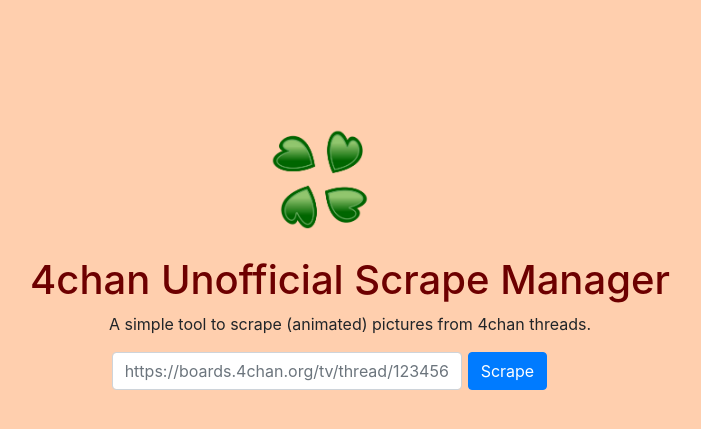
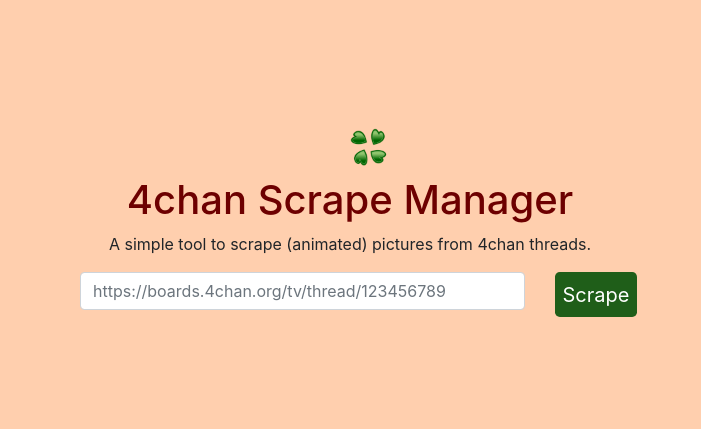
Before and after one commit to apluisandbox/4chan-scrape-manager, a web app: file index.html in a window 1280 px wide. Shown: the top 429 px of the page, without its empty margins (290-991 px from the left). Run offline with its HTML, style and script files only (its server is not run), Linux system fonts and the light colour scheme.

Commit message:
make button color match color scheme

```diff
--- a/css/styles.css
+++ b/css/styles.css
@@ -1,27 +1,35 @@
 body {
-background-color: #ffcfae;
-  }
+  background-color: #ffcfae;
+}
 
 h1 {
-
   color: #6d0000;
 }
 
 p {
-
   t
 }
+
 .vertical-align {
-
   padding-top: 10%;
 }
 
 #logo {
-
+  padding-left: 50%;
   max-width: 80%;
   max-height: 80%;
 }
 
 .btn-left {
-  margin-left: -15%;
+  margin-left: 5%;
 }
+
+.btn-primary, .btn-primary:active, .btn-primary:visited {
+  padding: 7.5px;
+  border: none;
+  background-color: #1f5e19 !important;
+}
+
+.btn-primary:hover {
+  background-color: #A82B1B !important;
+}
--- a/index.html
+++ b/index.html
@@ -5,7 +5,7 @@
 
 <head>
   <meta charset="utf-8">
-  <title>4chan Unofficial Scrape Manager</title>
+  <title>4chan Scrape Manager</title>
   <link rel="stylesheet" href="https://stackpath.bootstrapcdn.com/bootstrap/4.3.1/css/bootstrap.min.css" integrity="sha384-ggOyR0iXCbMQv3Xipma34MD+dH/1fQ784/j6cY/iJTQUOhcWr7x9JvoRxT2MZw1T" crossorigin="anonymous">
   <link rel="stylesheet" href="css/styles.css">
 </head>
@@ -23,32 +23,33 @@
       </div>
     </div>
 
+    <!--row voor text-->
     <div class="row">
-      <div class="col">
+      <div class="col-3">
       </div>
-      <div class="col-8">
-        <h1 class="text-center">4chan Unofficial Scrape Manager</h1>
+      <div class="col-6">
+        <h1 class="text-center">4chan Scrape Manager</h1>
         <p class="text-center">A simple tool to scrape (animated) pictures from 4chan threads.</p>
+      </div>
+      <div class="col-3">
+      </div>
 
-        <div class="form-group row">
-          <div class="col-2">
+      <!--row voor input en buton-->
+      <div class="col-3">
+      </div>
+      <div class="col-5">
+        <input class="form-control input-lg" type="text" placeholder="https://boards.4chan.org/tv/thread/123456789">
+      </div>
 
-          </div>
-          <div class="col-6">
-            <input class="form-control" type="input" placeholder="https://boards.4chan.org/tv/thread/123456789">
-
-          </div>
-          <div class="col-3">
-            <button type="button" class="btn btn-primary btn-left" name="button">Scrape</button>
-          </div>
-        </div>
-
+      <div class="col-4">
+        <button type="button" class="btn btn-primary btn-lg" name="button">Scrape</button>
       </div>
-      <div class="col">
-      </div>
-    </div>
 
 
+
+
+
+    </div>
   </div>
 
 
```
